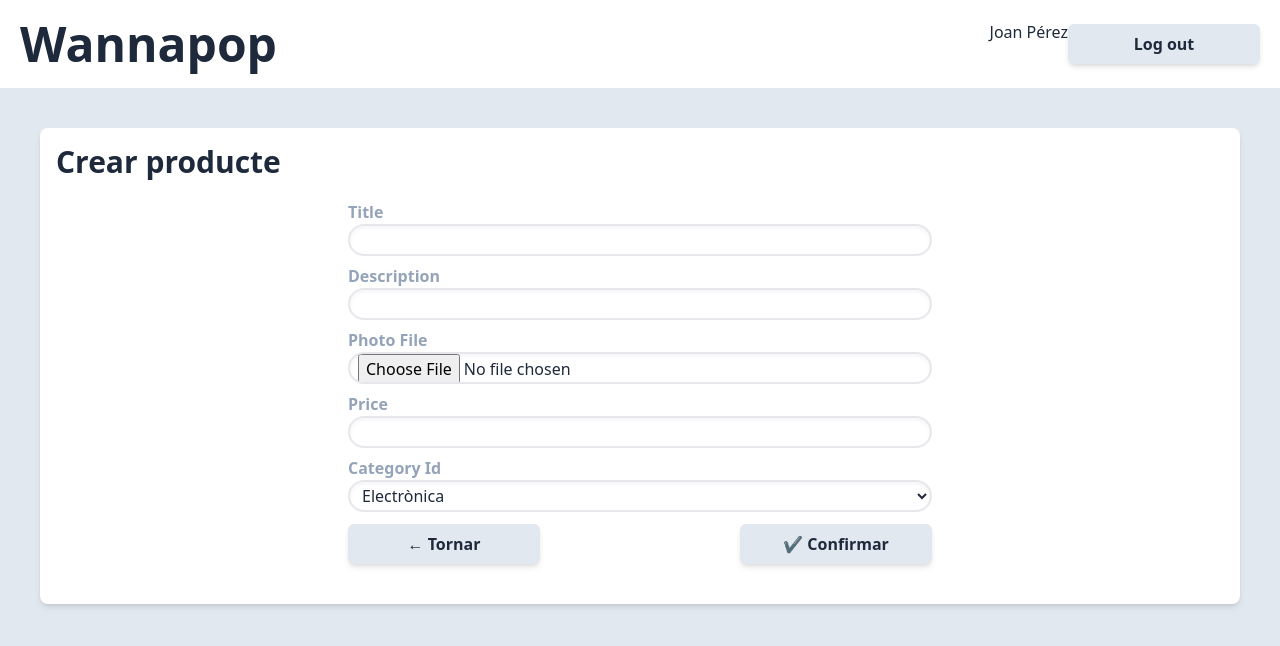
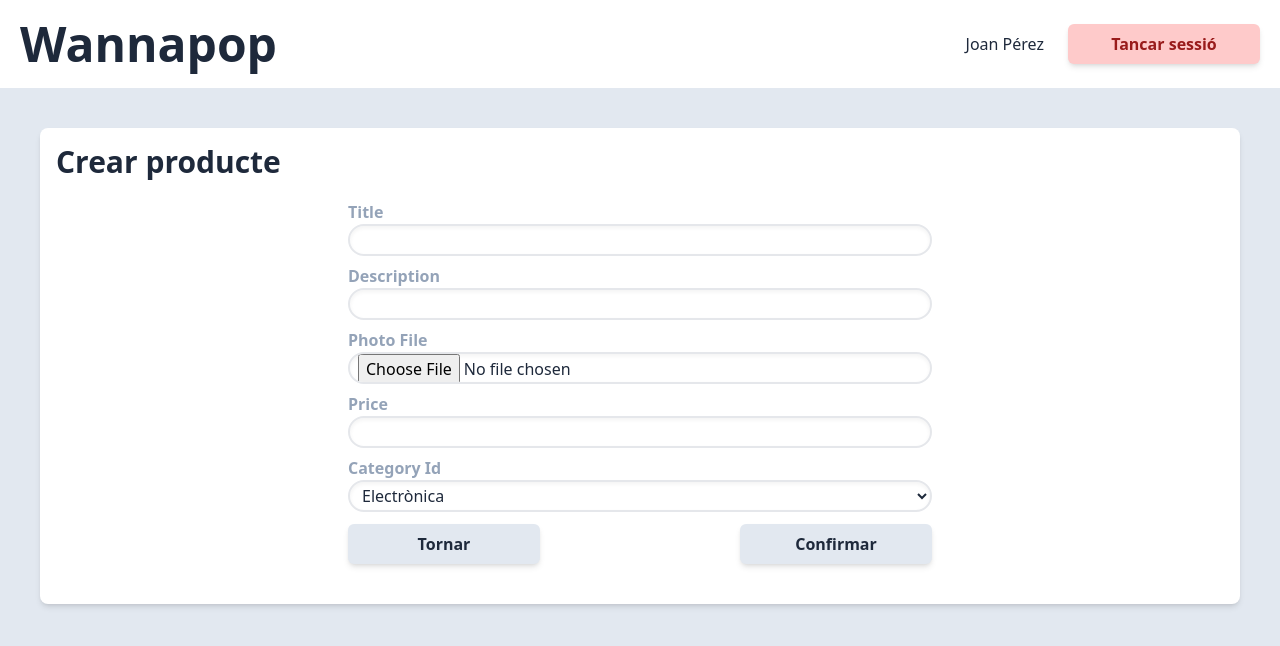
Before and after one commit to MartiCodedThis/m12projecte1, a Flask app: page /products/create in a window 1280 px wide. Shown: the top 646 px of the page. Run offline with Flask 3, Linux system fonts and the light colour scheme; a user stored in the database is signed in; some libraries are stand-ins or nearby versions.

Commit message:
Login suport complete

```diff
--- a/wannapop/templates/_template.html
+++ b/wannapop/templates/_template.html
@@ -11,15 +11,15 @@
 
 <body class="bg-slate-200 text-slate-800 font-sans">
    <nav class="bg-white p-5">
-      <div class="container mx-auto flex justify-between items-center">
+      <div class="container mx-auto flex space-x-2 justify-between items-center">
          <h1 class="font-black text-5xl">Wannapop</h1>
-         <div class="flex">
+         <div class="flex space-x-2">
             {% if current_user.is_authenticated %}
-               <p>{{ current_user.name }}</p>
-               <a class="block bg-slate-200 hover:bg-emerald-500 text-slate-800 hover:text-white font-semibold w-48 py-2 px-4 my-1 text-center rounded-md shadow-md active:bg-emerald-800 outline-none active:ring-2 active:ring-emerald-500" href="/logout">Log out</a>
+               <p class="block text-center py-2 px-4 my-1">{{ current_user.name }}</p>
+               <a class="block bg-red-200 hover:bg-red-500 text-red-800 hover:text-white font-semibold w-48 py-2 px-4 my-1 text-center rounded-md shadow-md active:bg-red-800 outline-none active:ring-2 active:ring-red-500" href="/logout">Tancar sessió</a>
             {% else %}
-               <a class="block bg-slate-200 hover:bg-emerald-500 text-slate-800 hover:text-white font-semibold w-48 py-2 px-4 my-1 text-center rounded-md shadow-md active:bg-emerald-800 outline-none active:ring-2 active:ring-emerald-500" href="/login">Log in</a>
-               <a class="block bg-slate-200 hover:bg-emerald-500 text-slate-800 hover:text-white font-semibold w-48 py-2 px-4 my-1 text-center rounded-md shadow-md active:bg-emerald-800 outline-none active:ring-2 active:ring-emerald-500" href="/register">Enregistrar</a>
+               <a class="block bg-slate-200 hover:bg-emerald-500 text-slate-800 hover:text-white font-semibold text-xs lg:text-base lg:w-48 py-2 px-4 my-1 text-center rounded-md shadow-md active:bg-emerald-800 outline-none active:ring-2 active:ring-emerald-500" href="/login">Obrir sessió</a>
+               <a class="block bg-slate-200 hover:bg-emerald-500 text-slate-800 hover:text-white font-semibold text-xs lg:text-base lg:w-48 py-2 px-4 my-1 text-center rounded-md shadow-md active:bg-emerald-800 outline-none active:ring-2 active:ring-emerald-500" href="/register">Crear compte</a>
             {% endif %}
          </div>
       </div>
@@ -28,11 +28,21 @@
    <div class="container mx-auto p-10">
    {% with messages = get_flashed_messages(with_categories=true) %}
    {% if messages %}
-      <div class="messages">
       {% for category, message in messages %}
-         <p class="{{ category }}">{{ message }}</p>
+      <div class="p-4 mb-4 rounded-lg shadow-md
+         {% if category == 'success' %}
+            bg-emerald-500 text-white
+         {% elif category == 'error' %}
+            bg-red-500 text-white
+         {% elif category == 'info' %}
+            bg-white
+         {% elif category == 'warning' %}
+            bg-yellow-500 text-white
+         {% endif %}
+      ">
+         <p>{{ message }}</p>
+      </div>
       {% endfor %}
-      </div>
    {% endif %}
    {% endwith %}
    <div class="bg-white p-4 rounded-lg shadow-md">
--- a/wannapop/templates/auth/login.html
+++ b/wannapop/templates/auth/login.html
@@ -11,8 +11,8 @@
     <p>{{ form.password.label(class_="font-semibold text-slate-400") }}</p>
     <p>{{ form.password(class_="w-full h-8 border-2 rounded-full px-2 mb-2 shadow-inner") }}</p>
     <div class="flex w-full flex-col lg:flex-row items-center justify-between">
-        <a class="block bg-slate-200 hover:bg-emerald-500 text-slate-800 hover:text-white font-semibold w-48 py-2 px-4 my-1 text-center rounded-md shadow-md active:bg-emerald-800 outline-none active:ring-2 active:ring-emerald-500" href="/products/list">&larr; Tornar</a>
-        <p>{{ form.submit(value="✔ Entrar", class_="block bg-slate-200 hover:bg-emerald-500 text-slate-800 hover:text-white font-semibold w-48 py-2 px-4 my-1 text-center rounded-md shadow-md active:bg-emerald-800 outline-none active:ring-2 active:ring-emerald-500") }}</p>
+        <a class="block bg-slate-200 hover:bg-emerald-500 text-slate-800 hover:text-white font-semibold w-48 py-2 px-4 my-1 text-center rounded-md shadow-md active:bg-emerald-800 outline-none active:ring-2 active:ring-emerald-500" href="/products/list">Tornar</a>
+        <p>{{ form.submit(value="\Entrar", class_="block bg-slate-200 hover:bg-emerald-500 text-slate-800 hover:text-white font-semibold w-48 py-2 px-4 my-1 text-center rounded-md shadow-md active:bg-emerald-800 outline-none active:ring-2 active:ring-emerald-500") }}</p>
      </div>
   </form>
 {% endblock %}
--- a/wannapop/templates/products/create.html
+++ b/wannapop/templates/products/create.html
@@ -18,8 +18,8 @@
    <p>{{ form.category_id.label(class_="font-semibold text-slate-400") }}</p>
    <p>{{ form.category_id(class_="w-full h-8 border-2 rounded-full bg-white px-2 mb-2 shadow-inner") }}</p>
    <div class="flex w-full flex-col lg:flex-row items-center justify-between">
-      <a class="block bg-slate-200 hover:bg-emerald-500 text-slate-800 hover:text-white font-semibold w-48 py-2 px-4 my-1 text-center rounded-md shadow-md active:bg-emerald-800 outline-none active:ring-2 active:ring-emerald-500" href="/products/list">&larr; Tornar</a>
-      <p>{{ form.submit(value="✔ Confirmar", class_="block bg-slate-200 hover:bg-emerald-500 text-slate-800 hover:text-white font-semibold w-48 py-2 px-4 my-1 text-center rounded-md shadow-md active:bg-emerald-800 outline-none active:ring-2 active:ring-emerald-500") }}</p>
+      <a class="block bg-slate-200 hover:bg-emerald-500 text-slate-800 hover:text-white font-semibold w-48 py-2 px-4 my-1 text-center rounded-md shadow-md active:bg-emerald-800 outline-none active:ring-2 active:ring-emerald-500" href="/products/list">Tornar</a>
+      <p>{{ form.submit(value="Confirmar", class_="block bg-slate-200 hover:bg-emerald-500 text-slate-800 hover:text-white font-semibold w-48 py-2 px-4 my-1 text-center rounded-md shadow-md active:bg-emerald-800 outline-none active:ring-2 active:ring-emerald-500") }}</p>
    </div>
    {{ render_errors(form) }}
 </form>
--- a/wannapop/templates/products/delete.html
+++ b/wannapop/templates/products/delete.html
@@ -12,8 +12,8 @@
 </div>
 <form class="flex w-full lg:w-1/2 flex-col lg:flex-row mx-auto items-center justify-between" action="/products/delete/{{ product.id }}" method="POST">
     {{ form.csrf_token }}
-    <a class="block bg-slate-200 hover:bg-emerald-500 text-slate-800 hover:text-white font-semibold w-48 py-2 px-4 my-1 text-center rounded-md shadow-md active:bg-emerald-800 outline-none active:ring-2 active:ring-emerald-500" href="/products/list">&larr; Tornar</a>
-    <p>{{ form.submit(value="✖ Esborrar", class_="block bg-red-200 hover:bg-red-500 text-red-800 hover:text-white font-semibold w-48 py-2 px-4 my-1 text-center rounded-md shadow-md active:bg-red-800 outline-none active:ring-2 active:ring-red-500") }}</p>
+    <a class="block bg-slate-200 hover:bg-emerald-500 text-slate-800 hover:text-white font-semibold w-48 py-2 px-4 my-1 text-center rounded-md shadow-md active:bg-emerald-800 outline-none active:ring-2 active:ring-emerald-500" href="/products/list">Tornar</a>
+    <p>{{ form.submit(value="Esborrar", class_="block bg-red-200 hover:bg-red-500 text-red-800 hover:text-white font-semibold w-48 py-2 px-4 my-1 text-center rounded-md shadow-md active:bg-red-800 outline-none active:ring-2 active:ring-red-500") }}</p>
     {{ render_errors(form) }}
 </form>
 
--- a/wannapop/templates/products/list.html
+++ b/wannapop/templates/products/list.html
@@ -14,12 +14,12 @@
 			<p>Categoria: {{ category.name }}</p>
 		</div>
 		<div class="flex w-full flex-col lg:flex-row items-center justify-between">
-			<a class="block bg-slate-200 hover:bg-emerald-500 text-slate-800 hover:text-white font-semibold w-48 py-2 px-4 my-1 text-center rounded-md shadow-md active:bg-emerald-800 outline-none active:ring-2 active:ring-emerald-500" href="/products/read/{{ product.id }}">+ Veure més</a>
+			<a class="block bg-slate-200 hover:bg-emerald-500 text-slate-800 hover:text-white font-semibold w-48 py-2 px-4 my-1 text-center rounded-md shadow-md active:bg-emerald-800 outline-none active:ring-2 active:ring-emerald-500" href="/products/read/{{ product.id }}">Veure més</a>
 		</div>
 	</div>
 	{% endfor %}
 </div>
 <div class="flex w-full flex-rowitems-center justify-between">
-	<a class="block bg-slate-200 hover:bg-emerald-500 text-slate-800 hover:text-white font-semibold w-48 py-2 px-4 mx-auto mt-4 text-center rounded-md shadow-md active:bg-emerald-800 outline-none active:ring-2 active:ring-emerald-500" href="/products/create">+ Crear producte</a>
+	<a class="block bg-slate-200 hover:bg-emerald-500 text-slate-800 hover:text-white font-semibold w-48 py-2 px-4 mx-auto mt-4 text-center rounded-md shadow-md active:bg-emerald-800 outline-none active:ring-2 active:ring-emerald-500" href="/products/create">Crear producte</a>
 </div>
 {% endblock %}
--- a/wannapop/templates/products/read.html
+++ b/wannapop/templates/products/read.html
@@ -19,10 +19,10 @@
 
 </div>
 <div class="flex w-full flex-col lg:flex-row items-center justify-between">
-   <a class="block bg-slate-200 hover:bg-emerald-500 text-slate-800 hover:text-white font-semibold w-48 py-2 px-4 my-1 text-center rounded-md shadow-md active:bg-emerald-800 outline-none active:ring-2 active:ring-emerald-500" href="/products/list">&larr; Tornar</a>
+   <a class="block bg-slate-200 hover:bg-emerald-500 text-slate-800 hover:text-white font-semibold w-48 py-2 px-4 my-1 text-center rounded-md shadow-md active:bg-emerald-800 outline-none active:ring-2 active:ring-emerald-500" href="/products/list">Tornar</a>
    <div class="flex flex-col lg:flex-row lg:space-x-2">
-      <a class="block bg-slate-200 hover:bg-emerald-500 text-slate-800 hover:text-white font-semibold w-48 py-2 px-4 my-1 text-center rounded-md shadow-md active:bg-emerald-800 outline-none active:ring-2 active:ring-emerald-500" href="/products/update/{{ product.id }}">&#9998 Modificar producte</a>
-      <a class="block bg-red-200 hover:bg-red-500 text-red-800 hover:text-white font-semibold w-48 py-2 px-4 my-1 text-center rounded-md shadow-md active:bg-red-800 outline-none active:ring-2 active:ring-red-500" href="/products/delete/{{ product.id }}">&#10006 Esborrar producte</a>
+      <a class="block bg-slate-200 hover:bg-emerald-500 text-slate-800 hover:text-white font-semibold w-48 py-2 px-4 my-1 text-center rounded-md shadow-md active:bg-emerald-800 outline-none active:ring-2 active:ring-emerald-500" href="/products/update/{{ product.id }}">Modificar producte</a>
+      <a class="block bg-red-200 hover:bg-red-500 text-red-800 hover:text-white font-semibold w-48 py-2 px-4 my-1 text-center rounded-md shadow-md active:bg-red-800 outline-none active:ring-2 active:ring-red-500" href="/products/delete/{{ product.id }}">Esborrar producte</a>
    </div>
 </div>
 
--- a/wannapop/templates/products/update.html
+++ b/wannapop/templates/products/update.html
@@ -18,8 +18,8 @@
    <p>{{ form.category_id.label(class_="font-semibold text-slate-400") }}</p>
    <p>{{ form.category_id(class_="w-full h-8 border-2 rounded-full bg-white px-2 mb-2 shadow-inner") }}</p>
    <div class="flex w-full flex-col lg:flex-row items-center justify-between">
-      <a class="block bg-slate-200 hover:bg-emerald-500 text-slate-800 hover:text-white font-semibold w-48 py-2 px-4 my-1 text-center rounded-md shadow-md active:bg-emerald-800 outline-none active:ring-2 active:ring-emerald-500" href="/products/list">&larr; Tornar</a>
-      <p>{{ form.submit(value="✔ Confirmar", class_="block bg-slate-200 hover:bg-emerald-500 text-slate-800 hover:text-white font-semibold w-48 py-2 px-4 my-1 text-center rounded-md shadow-md active:bg-emerald-800 outline-none active:ring-2 active:ring-emerald-500") }}</p>
+      <a class="block bg-slate-200 hover:bg-emerald-500 text-slate-800 hover:text-white font-semibold w-48 py-2 px-4 my-1 text-center rounded-md shadow-md active:bg-emerald-800 outline-none active:ring-2 active:ring-emerald-500" href="/products/list">Tornar</a>
+      <p>{{ form.submit(value="Confirmar", class_="block bg-slate-200 hover:bg-emerald-500 text-slate-800 hover:text-white font-semibold w-48 py-2 px-4 my-1 text-center rounded-md shadow-md active:bg-emerald-800 outline-none active:ring-2 active:ring-emerald-500") }}</p>
    {{ render_errors(form) }}
    </div>
 </form>
```
Also changed, not shown: wannapop/routes_auth.py (+29 -3 lines), wannapop/routes_main.py (+6 -6 lines), wannapop/templates/auth/register.html (+4 -4 lines), database.db, 1 other file.
